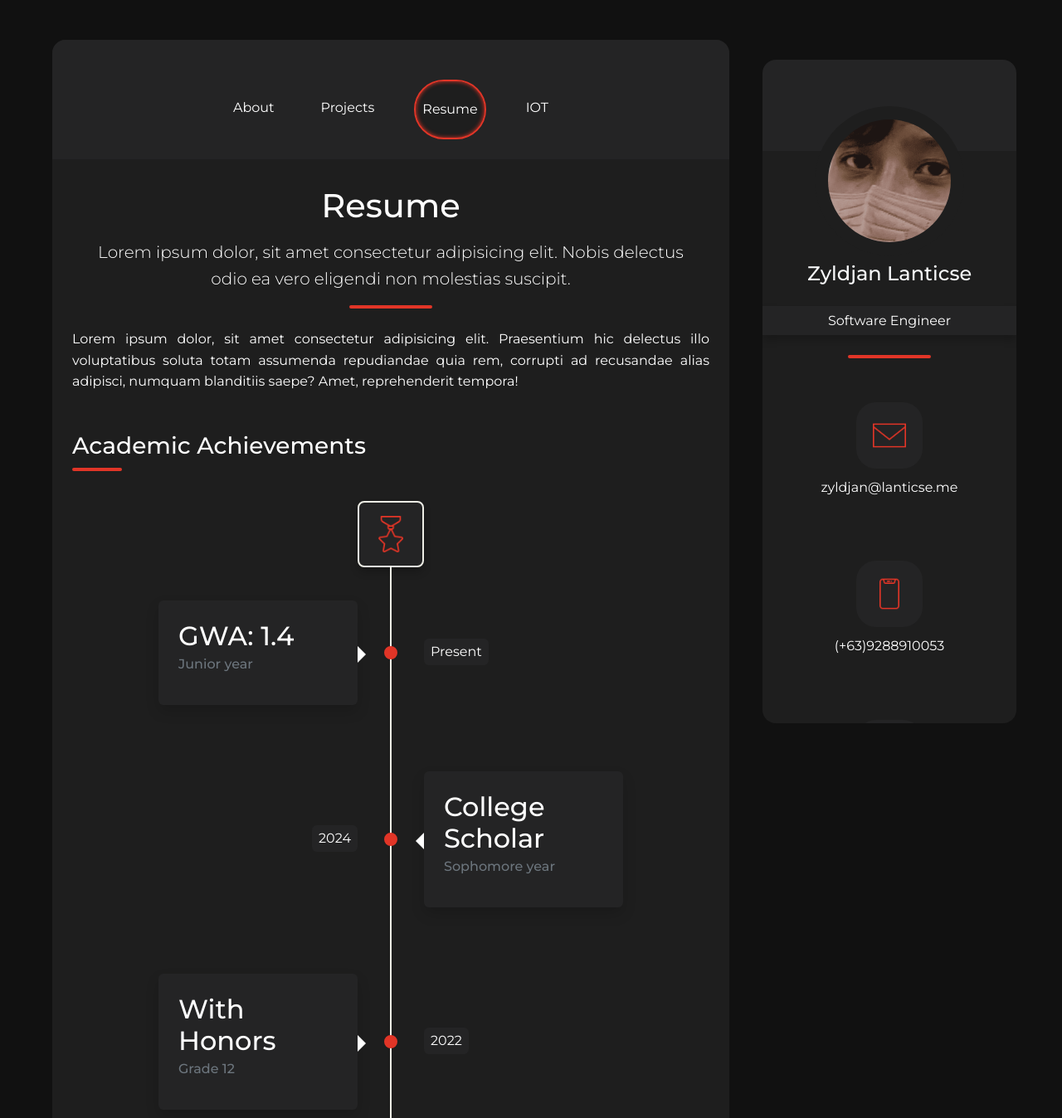
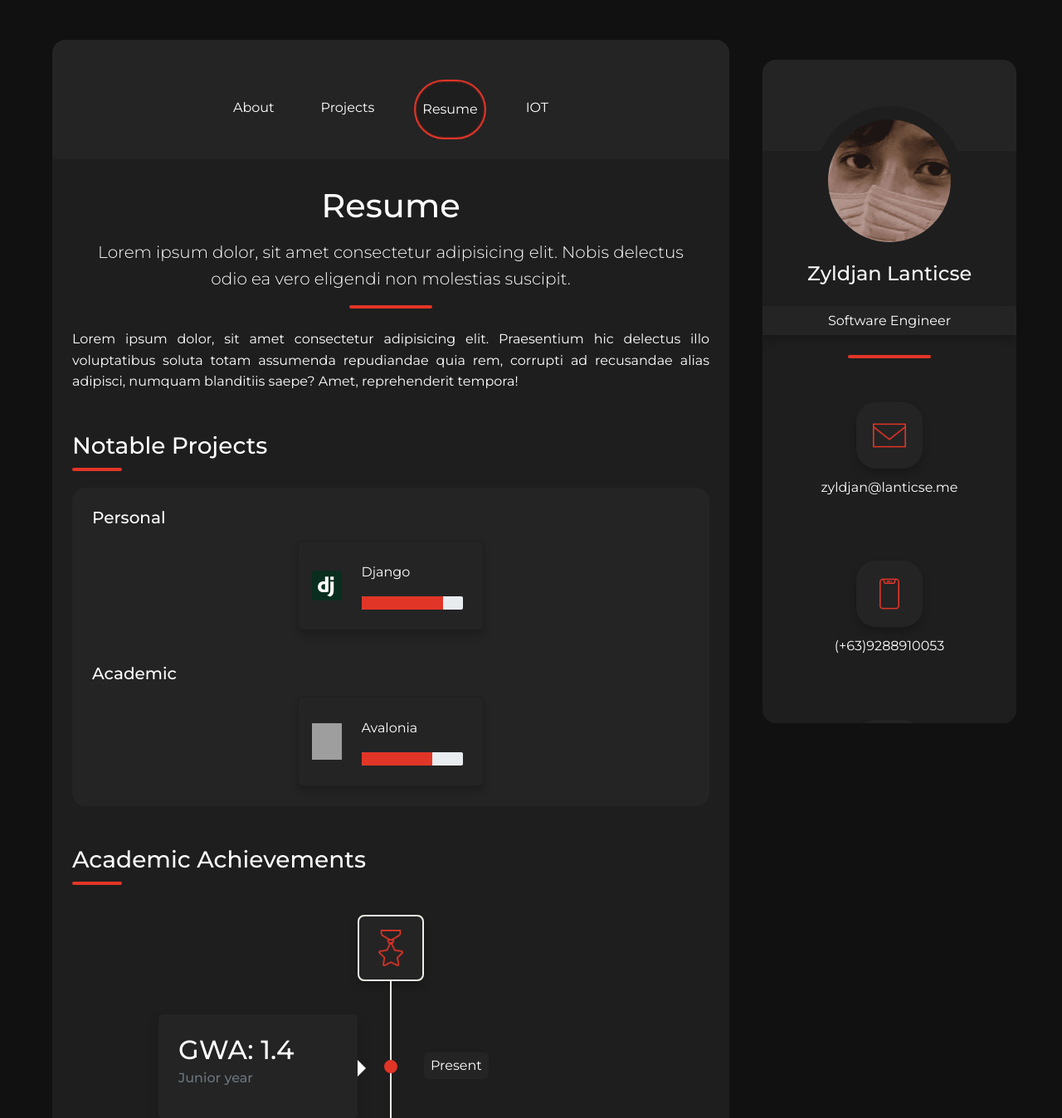
Before and after one commit to Zyd8/zyd-portfolio-website, a Django app: page /resume in a window 1280 px wide. Shown: the top 1348 px of the page at 83% size. Run offline with Django 5.2, Linux system fonts and the light colour scheme; some libraries are stand-ins or nearby versions; grey boxes are pictures that could not be loaded.

Commit message:
fix styling inconsistency and fill extracurricular images

```diff
--- a/static/css/common.css
+++ b/static/css/common.css
@@ -34,7 +34,7 @@
     background-color: #1E1E1E;
     border-radius: 40px;
     border: 2px solid #E13527;
-    box-shadow: inset 0 0 5px #E13527;
+    box-shadow: inset 0 0 2px #E13527;
     color: white;
 }
 .nav-link {
@@ -111,10 +111,8 @@ h1 {
     background-color: #242425;
     margin: 0;
     padding: 5px 10px;
-    box-shadow: inset 0 0 5px #E13527;
     box-shadow: 0 6px 10px rgba(0, 0, 0, 0.2);
     transition: box-shadow 0.3s ease-in-out;
-
 }
 .contact-icon {
     width: 80px;
@@ -123,6 +121,9 @@ h1 {
     border-radius: 30%;
     padding: 20px;
     margin-bottom: 10px;
+    box-shadow: 0 6px 10px rgba(0, 0, 0, 0.2);
+    transition: box-shadow 0.3s ease-in-out;
+
 }
 .spacing {
     margin-top: 20px;
@@ -200,6 +201,13 @@ p {
     border: 2px solid #EEEEE6
 }
 @media (max-width: 768px) {
+    .progress-icon-container {
+        display: flex;
+        justify-content: start;
+    }
+    .progress-icon {
+        margin-left: 10px;
+    }
     .education-icon-container {
         display: flex;
         justify-content: flex-start;
--- a/templates/resume.html
+++ b/templates/resume.html
@@ -52,10 +52,80 @@
             mobile-recipe-app
             shelby-lorraine-crochet
             kamayan
+        -->
 
-        Extracurricular
-            GDSC - hackathon contender
-        -->
+        <!--Regular Title-->
+        <div class="col-12 mt-4">
+            <h3 class="text-white text-left">
+                Notable Projects
+            </h3>
+            <p class="custom-hr-left"></p>
+        </div>
+
+       <!--Notable Projects-->
+        <div class="container p-0 col-12 px-2 primary-background window-radius">
+
+            <!--Personal Cards-->
+            <div class="row d-flex justify-content-around p-3 pt-4">
+
+                <h5 class="col-12 text-white text-left">
+                    Personal
+                </h5>
+
+                <div class="col-lg-4 col-md-6 col-sm-12 my-2">
+                    <div class="card primary-background p-2">
+                        <div class="row g-0">
+                            <div class="col-md-3 progress-icon-container">
+                                <img src="{% static 'assets/progress-django.svg' %}"
+                                    class="progress-icon p-2 img-fluid rounded-start" alt="...">
+                            </div>
+                            <div class="col-md-9">
+                                <div class="card-body text-white">
+                                    <p class="progress-title">Django</p>
+                                    <div class="progress" role="progressbar" aria-label="Danger example" aria-valuenow="100"
+                                        aria-valuemin="0" aria-valuemax="100">
+                                        <div class="progress-bar accent-bgcolor" style="width: 80%"></div>
+                                    </div>
+                                </div>
+                            </div>
+                        </div>
+                    </div>
+                </div>
+
+            </div>
+
+            <!--Academic Cards-->
+            <div class="row d-flex justify-content-around p-3">
+
+                <h5 class="col-12 text-white text-left">
+                    Academic
+                </h5>
+
+                <div class="col-lg-4 col-md-6 col-sm-12 my-2">
+                    <div class="card primary-background p-2">
+                        <div class="row g-0">
+                            <div class="col-md-3 progress-icon-container">
+                                <img src="{% static 'assets/progress-avalonia.png' %}"
+                                    class="progress-icon p-2 img-fluid rounded-start" alt="...">
+                            </div>
+                            <div class="col-md-9">
+                                <div class="card-body text-white">
+                                    <p class="progress-title">Avalonia</p>
+                                    <div class="progress" role="progressbar" aria-label="Danger example" aria-valuenow="100"
+                                        aria-valuemin="0" aria-valuemax="100">
+                                        <div class="progress-bar accent-bgcolor" style="width: 70%"></div>
+                                    </div>
+                                </div>
+                            </div>
+                        </div>
+                    </div>
+                </div>
+
+            </div>
+        </div>
+
+
+
 
         <!--Regular Title-->
         <div class="col-12 mt-5">
@@ -196,43 +266,43 @@
         <div class="container col-12">
             <div class="row d-flex justify-content-around">
 
-                <div class="card card-accent-right primary-background col-lg-12 col-sm-12 mb-4">
+                <div class="card card-accent-right primary-background col-lg-12 col-sm-12 mb-4 p-2">
                     <div class="row g-0">
-                        <div class="col-md-4 passion-icon-container">
-                            <img src="{% static 'assets/django.png' %}" class="passion-icon p-2 img-fluid rounded-start" alt="...">
+                        <div class="col-md-6 passion-icon-container">
+                            <img src="{% static 'assets/extracurricular-hackathonplm.png' %}" class="p-3 img-fluid rounded-start" alt="...">
                         </div>
-                        <div class="col-md-8">
+                        <div class="col-md-6">
                             <div class="card-body text-white">
                                 <h5 class="card-title">GDSC-PLM Hackathon: InnOlympics 2024</h5>
-                                <p class="card-text">This is a wider card with supporting text below as a natural lead-in to additional content. This content is a little bit longer.</p>
+                                <p class="card-text">This is a wider card with supporting text</p>
                             </div>
                         </div>
                     </div>
                 </div>
 
-                <div class="card card-accent-right primary-background col-lg-12 col-sm-12 mb-4">
+                <div class="card card-accent-right primary-background col-lg-12 col-sm-12 mb-4 p-2">
                     <div class="row g-0">
-                        <div class="col-md-4 passion-icon-container">
-                            <img src="{% static 'assets/cybersecurity.png' %}" class="passion-icon p-2 img-fluid rounded-start" alt="...">
+                        <div class="col-md-6 passion-icon-container">
+                            <img src="{% static 'assets/extracurricular-gemini.png' %}" class="p-3 img-fluid rounded-start" alt="...">
                         </div>
-                        <div class="col-md-8">
+                        <div class="col-md-6">
                             <div class="card-body text-white">
                                 <h5 class="card-title">Gemini API Developer Competition</h5>
-                                <p class="card-text">This is a wider card with supporting text below as a natural lead-in to additional content. This content is a little bit longer.</p>
+                                <p class="card-text">This is a wider card with supporting text</p>
                             </div>
                         </div>
                     </div>
                 </div>
 
-                <div class="card card-accent-right primary-background col-lg-12 col-sm-12 mb-4">
+                <div class="card card-accent-right primary-background col-lg-12 col-sm-12 mb-4 p-2">
                     <div class="row g-0">
-                        <div class="col-md-4 passion-icon-container">
-                            <img src="{% static 'assets/cybersecurity.png' %}" class="passion-icon p-2 img-fluid rounded-start" alt="...">
+                        <div class="col-md-6 passion-icon-container">
+                            <img src="{% static 'assets/extracurricular-contribution.png' %}" class="p-3 img-fluid rounded-start" alt="...">
                         </div>
-                        <div class="col-md-8">
+                        <div class="col-md-6">
                             <div class="card-body text-white">
                                 <h5 class="card-title">Github Open Source Contributions; GPLv3 </h5>
-                                <p class="card-text">This is a wider card with supporting text below as a natural lead-in to additional content. This content is a little bit longer.</p>
+                                <p class="card-text">This is a wider card with supporting text</p>
                             </div>
                         </div>
                     </div>
```
Also changed, not shown: templates/about.html (+93 -48 lines), static/assets/extracurricular-contribution.png (added), static/assets/extracurricular-gemini.png (added), static/assets/extracurricular-hackathonplm.png (added).
